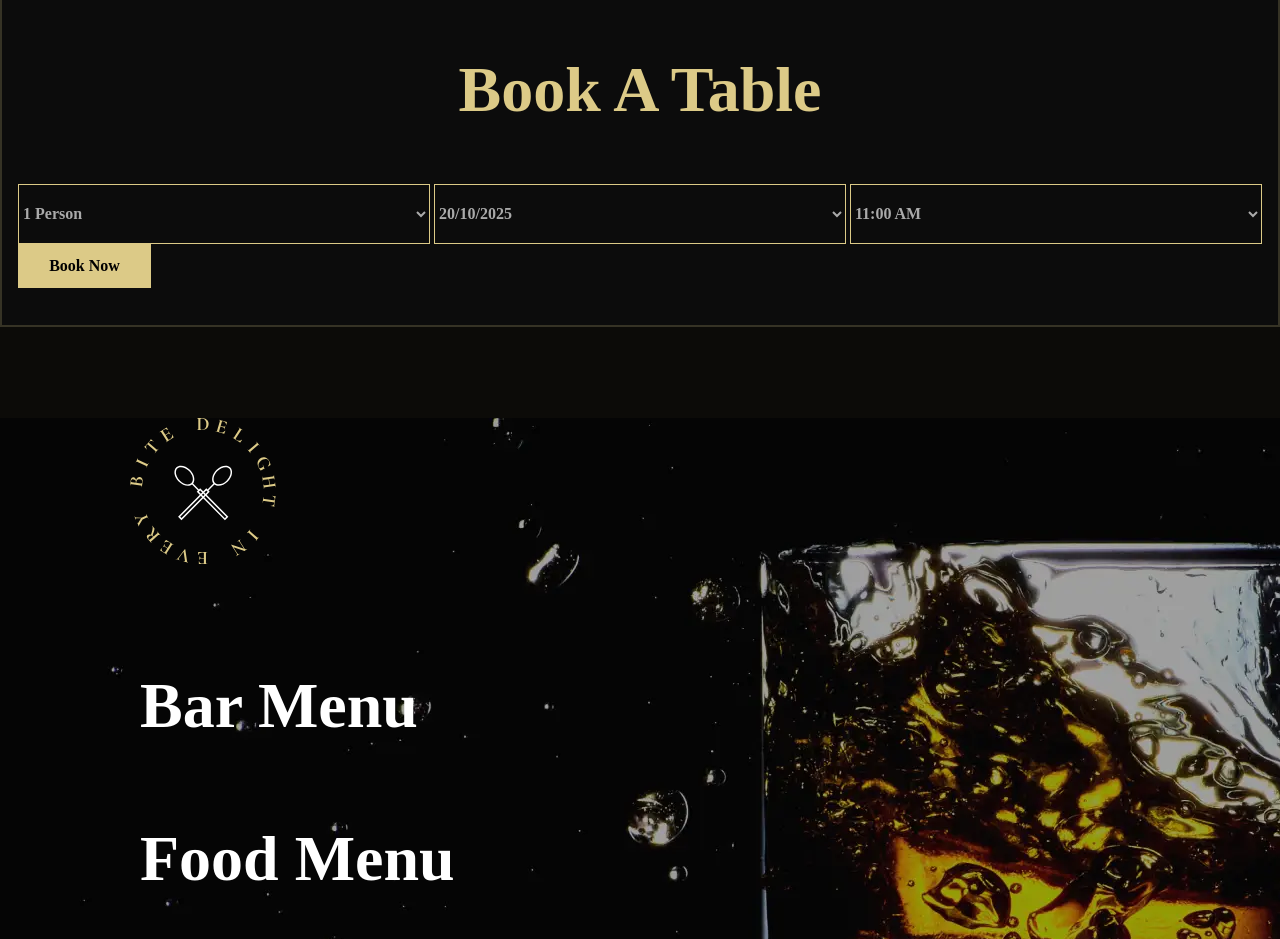
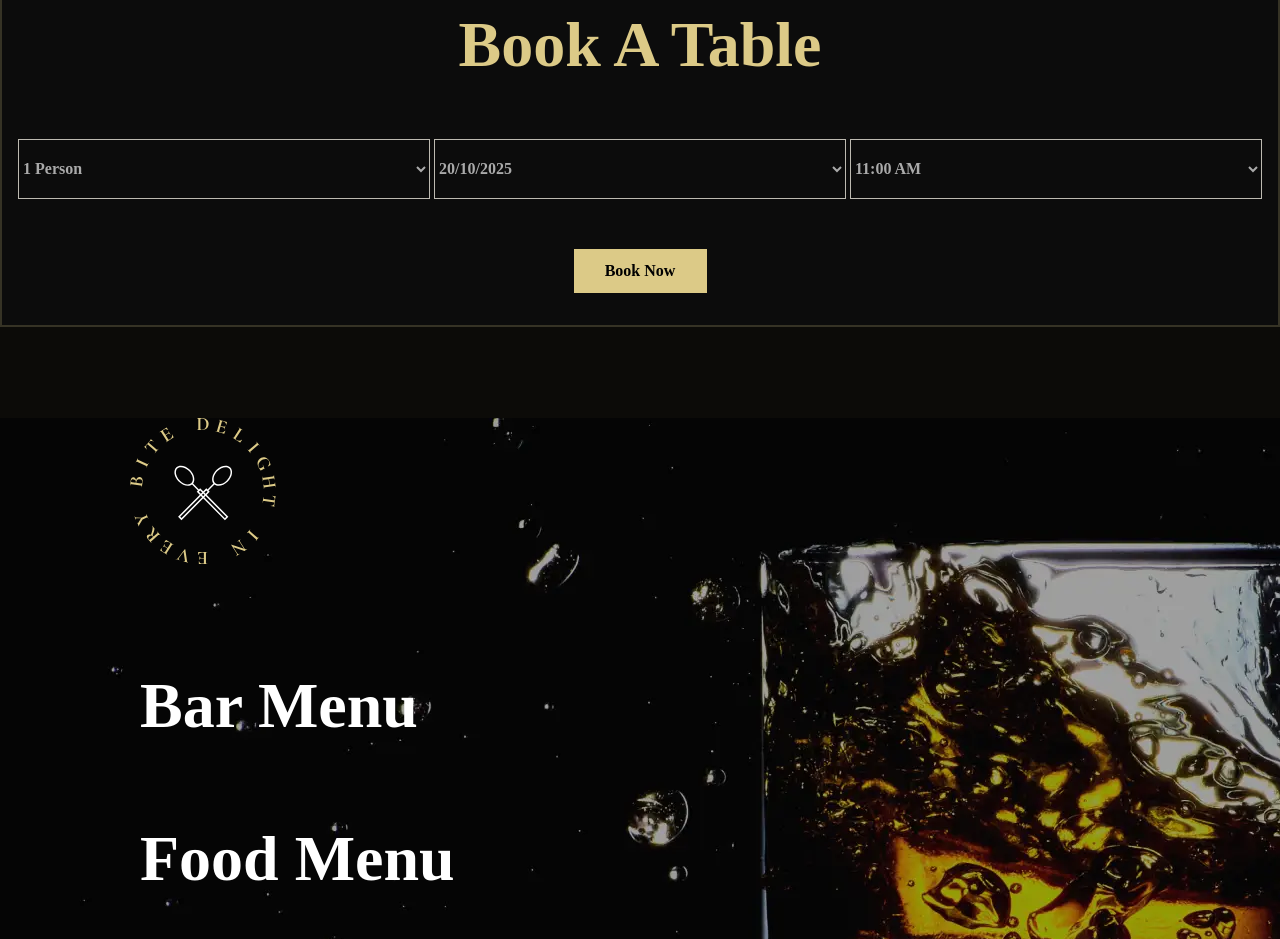
Before and after one commit to lamb-holy/group-project, a plain HTML site: page index.html in a window 1280 px wide. Shown: the part 2257-3196 px from the top of the page. Drawn offline with nearby package versions, Linux system fonts and the light colour scheme; a web font is replaced by a local one.

Commit message:
some fix

```diff
--- a/index.html
+++ b/index.html
@@ -139,9 +139,10 @@
                                 <option value="3">10:00 AM</option>
                                 <option value="4" selected>11:00 AM</option>
                             </select>
+                            <div class="table-btn_box"><button type="submit" class="table-btn">Book Now</button></div>
+
                             </form>
                         </div>
-                        <div><button type="submit" class="table-btn">Book Now</button></div>
                     </div>
 
                 </div>
--- a/styles/main.css
+++ b/styles/main.css
@@ -238,11 +238,18 @@
     width: 412px;
     height: 60px;
     background-color: #0c0c0c;
-    border: solid 1px var(--brand-light);
+    border: solid 1px #bdbab1;
     color: var(--gray-text);
     font-family: Cormorant Upright;
     font-weight: 600;
     font-size: 16px;
+}
+
+.table-btn_box {
+    display: flex;
+    justify-content: center;
+    margin-top: 50px;
+    margin-bottom: 40px;
 }
 
 .table-btn{
```
